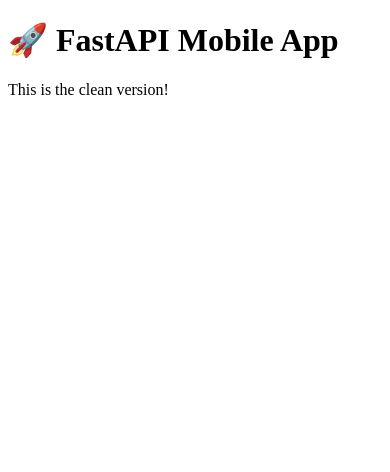
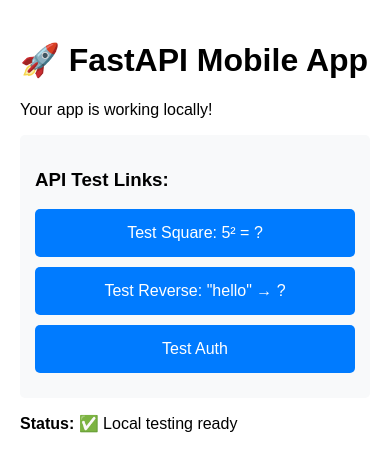
Before and after one commit to Humbulan/fastapi-mobile-app, a FastAPI app: page / in a window 390 px wide. Shown: the top 472 px of the page. Run offline with FastAPI, Linux system fonts and the light colour scheme; parts of the project's set-up code (start-up, migrations or seed data) failed here and were passed over.

Commit message:
Complete FastAPI mobile app - tested and working

```diff
--- /dev/null
+++ b/app/main.py
@@ -0,0 +1,4 @@
+
+@app.get("/health")
+async def health_check():
+    return {"status": "healthy", "message": "FastAPI mobile app is running"}
--- a/app/templates/home.html
+++ b/app/templates/home.html
@@ -3,9 +3,23 @@
 <head>
     <meta name="viewport" content="width=device-width, initial-scale=1.0">
     <title>FastAPI Mobile App</title>
+    <style>
+        body { font-family: Arial; padding: 20px; max-width: 800px; margin: 0 auto; }
+        .btn { display: block; padding: 15px; margin: 10px 0; background: #007bff; color: white; text-decoration: none; border-radius: 5px; text-align: center; }
+        .api-test { background: #f8f9fa; padding: 15px; margin: 10px 0; border-radius: 5px; }
+    </style>
 </head>
 <body>
     <h1>🚀 FastAPI Mobile App</h1>
-    <p>This is the clean version!</p>
+    <p>Your app is working locally!</p>
+
+    <div class="api-test">
+        <h3>API Test Links:</h3>
+        <a href="/api/square/5" class="btn">Test Square: 5² = ?</a>
+        <a href="/api/reverse/hello" class="btn">Test Reverse: "hello" → ?</a>
+        <a href="/api/auth/test" class="btn">Test Auth</a>
+    </div>
+
+    <p><strong>Status:</strong> ✅ Local testing ready</p>
 </body>
 </html>
--- a/main.py
+++ b/main.py
@@ -2,7 +2,7 @@ from fastapi import FastAPI, Request
 from fastapi.responses import HTMLResponse
 from fastapi.templating import Jinja2Templates
 from fastapi.staticfiles import StaticFiles
-from app.routers import auth, calculations, text_utils
+from app.routers import calculations, text_utils, auth
 
 app = FastAPI(title="FastAPI Mobile App", version="1.0.0")
 
@@ -11,10 +11,22 @@ app.mount("/static", StaticFiles(directory="app/static"), name="static")
 templates = Jinja2Templates(directory="app/templates")
 
 # Include routers
-app.include_router(auth.router)
-app.include_router(calculations.router)
-app.include_router(text_utils.router)
+app.include_router(calculations.router, prefix="/api")
+app.include_router(text_utils.router, prefix="/api")
+app.include_router(auth.router, prefix="/api")
 
 @app.get("/", response_class=HTMLResponse)
 async def home(request: Request):
     return templates.TemplateResponse("home.html", {"request": request})
+
+@app.get("/square")
+async def square_page():
+    return {"message": "Square calculator page - use /api/square/{number}"}
+
+@app.get("/reverse")
+async def reverse_page():
+    return {"message": "Text reverser page - use /api/reverse/{text}"}
+
+@app.get("/health")
+async def health_check():
+    return {"status": "healthy", "message": "FastAPI mobile app is running"}
```
Also changed, not shown: app/requirements.txt (added, +13 -0 lines), app/routers/auth.py (+7 -0 lines), app/routers/calculations.py (+15 -0 lines), app/routers/text_utils.py (+15 -0 lines), docker-compose.yml (added, +22 -0 lines), 2 other files.
